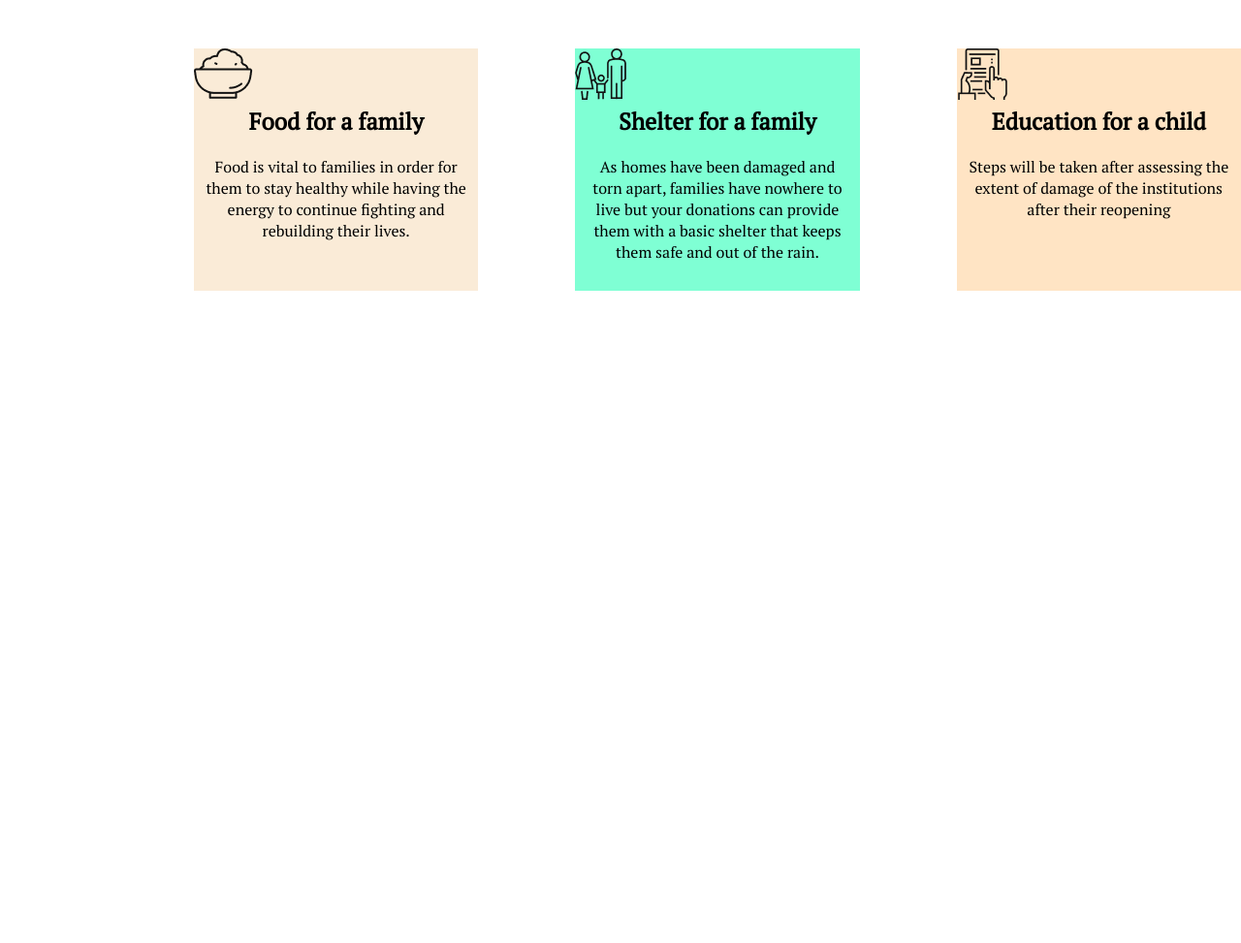
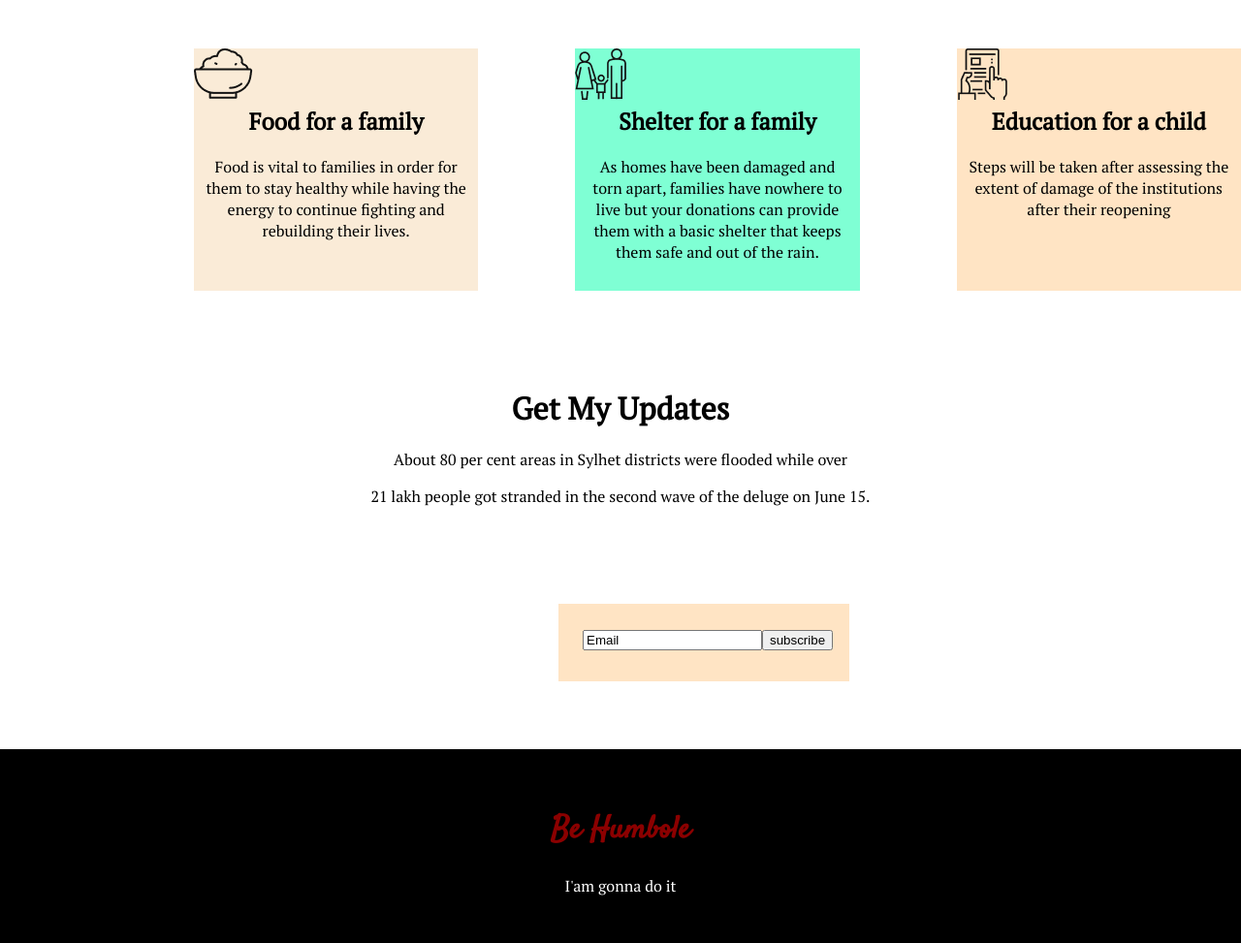
Before and after one commit to Naimulislam98/My-first-assainment, a plain HTML site: page index.html in a window 1280 px wide. Shown: the part 1146-2119 px from the top of the page at 97% size. Before the commit the page ends 1446 px from the top, so only its background shows below. Drawn offline with Linux system fonts and the light colour scheme.

Commit message:
all commit

```diff
--- a/index.html
+++ b/index.html
@@ -77,7 +77,24 @@
             </div>
         </div>
     </section>
-
+    <div class="updates">
+        <h1>Get My Updates</h1>
+        <p>About 80 per cent areas in Sylhet districts were flooded while over</p>
+        <p> 21 lakh people got stranded in the
+            second wave of the deluge on June 15.</p>
+    </div>
+    <div class="form-part">
+        <div id="email">
+            <form><input type="Email" value="Email"></form>
+        </div>
+        <div id="submit">
+            <input type="submit" value="subscribe">
+        </div>
+    </div>
 </body>
+<footer>
+    <h1 id="color">Be Humbole</h1>
+    <p>I'am gonna do it</p>
+</footer>
 
 </html>
--- a/style.css
+++ b/style.css
@@ -32,7 +32,7 @@ body {
 .link-button {
     text-decoration: none;
     background-image: linear-gradient(orange, tomato);
-    margin-top: 20px;
+    margin-top: 100px;
     padding: 10px 20px;
     color: white;
     font-weight: 700;
@@ -115,3 +115,34 @@ section {
     display: flex;
     text-align: center;
 }
+
+.updates {
+    text-align: center;
+    margin-top: 100px;
+}
+
+.form-part {
+    display: flex;
+    width: 300px;
+    height: 80px;
+    background-color: bisque;
+    text-align: center;
+    margin-top: 100px;
+    margin-left: 45%;
+    padding-top: 25px;
+    padding-left: 25px;
+}
+
+footer {
+    background-color: black;
+    margin-top: 70px;
+    height: 200px;
+    color: white;
+    text-align: center;
+    padding-top: 40px;
+}
+
+#color {
+    font-family: 'Satisfy', cursive;
+    color: #8b0000;
+}
```
